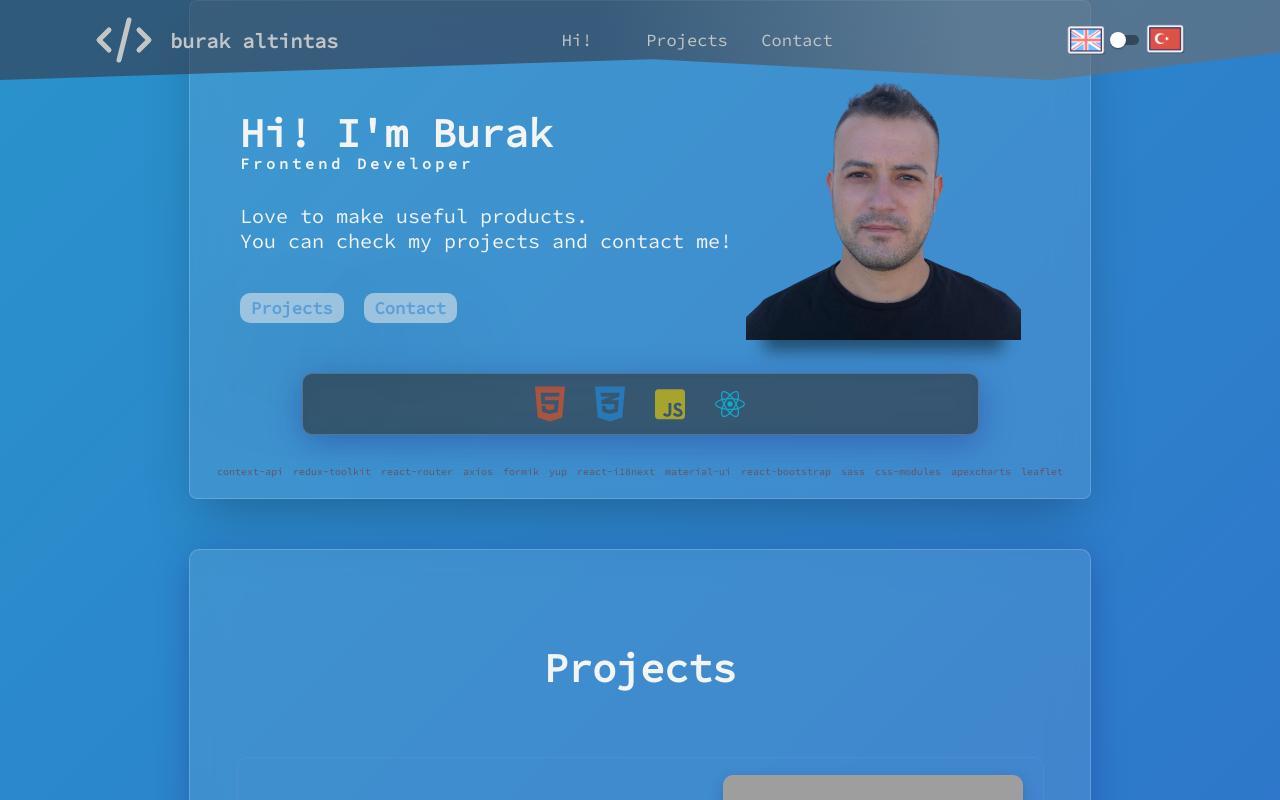
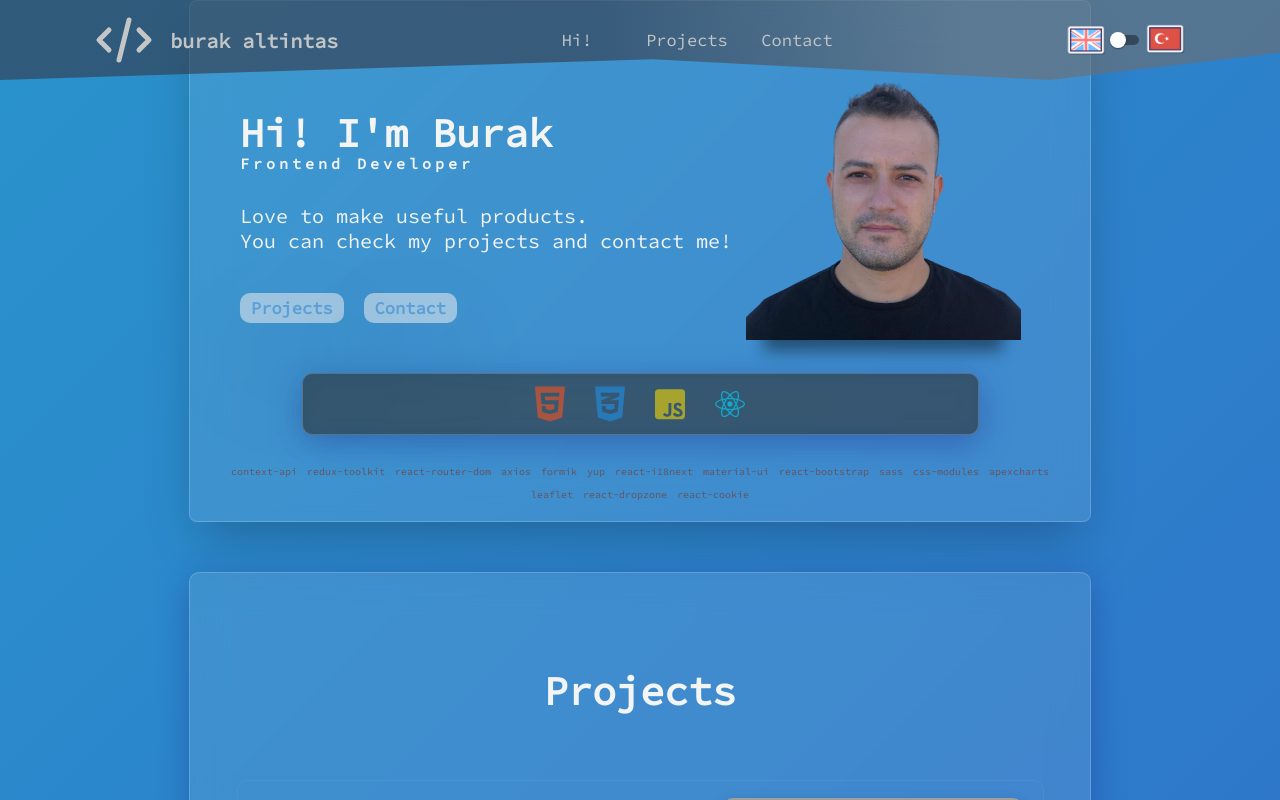
Before and after one commit to buraltintas/my-portfolio, a React (Create React App) app: page / in a window 1280 px wide. Shown: the top 800 px of the page. Built offline with nearby package versions, Linux system fonts and the light colour scheme; grey boxes are pictures that could not be loaded.

Commit message:
add new techs

```diff
--- a/src/components/home/Home.js
+++ b/src/components/home/Home.js
@@ -6,7 +6,7 @@ const Home = (props) => {
   const techs = [
     'context-api',
     'redux-toolkit',
-    'react-router',
+    'react-router-dom',
     'axios',
     'formik',
     'yup',
@@ -17,6 +17,8 @@ const Home = (props) => {
     'css-modules',
     'apexcharts',
     'leaflet',
+    'react-dropzone',
+    'react-cookie',
   ];
 
   return (
```
